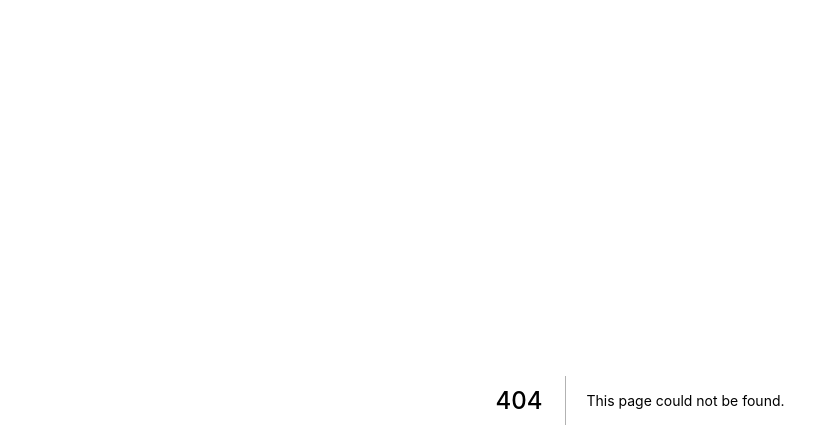
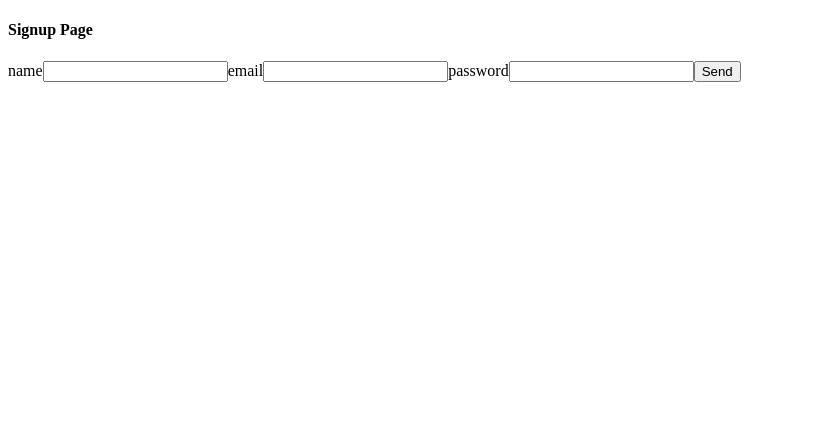
Before and after one commit to plathon/penguin-nextjs-typescript, a Next.js app: page /signup in a window 1280 px wide. Before the commit this address had no page. Shown: the top 448 px of the page, without its empty margins (0-839 px from the left). Built offline with nearby package versions, Linux system fonts and the light colour scheme.

Commit message:
feat: add signup page

```diff
--- /dev/null
+++ b/pages/signup.tsx
@@ -0,0 +1,52 @@
+import React, { ChangeEvent, FC, FormEvent, useState } from 'react'
+
+interface User {
+  name: string
+  email: string
+  password: string
+}
+
+const Signup: FC = () => {
+  const userInitialValues = {
+    name: '',
+    email: '',
+    password: ''
+  }
+
+  const [user, setUser] = useState<User>(userInitialValues)
+  const [isLoadingForm, setIsLoadingForm] = useState<boolean>(false)
+
+  const handleChange = (event: ChangeEvent<HTMLInputElement>) => {
+    const name = event.target.name
+    const value = event.target.value
+    const userIputed = user
+    userIputed[name] = value
+    setUser(userIputed)
+  }
+
+  const handleSubmit = (event: FormEvent<HTMLFormElement>) => {
+    event.preventDefault()
+    setIsLoadingForm(true)
+    setTimeout(() => {
+      setIsLoadingForm(false)
+      console.log(user)
+    }, 2000)
+  }
+  return (
+    <div>
+      <h4>Signup Page</h4>
+      {isLoadingForm ? 'Loading...' : ''}
+      <form onSubmit={handleSubmit}>
+        <label htmlFor="name">name</label>
+        <input name="name" type="text" onChange={handleChange} />
+        <label htmlFor="email">email</label>
+        <input name="email" type="email" onChange={handleChange} />
+        <label htmlFor="password">password</label>
+        <input name="password" type="password" onChange={handleChange} />
+        <button type="submit">Send</button>
+      </form>
+    </div>
+  )
+}
+
+export default Signup
```
